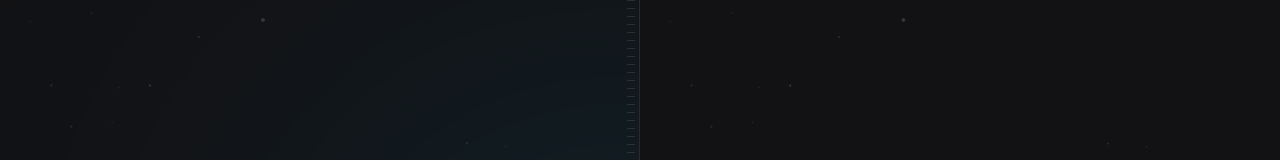
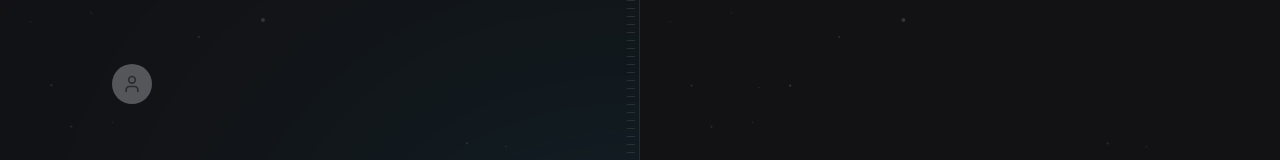
Before and after one commit to edgarrps/spacetime, a Next.js app in the folder web/: page / in a window 1280 px wide. Shown: the top 160 px of the page. Built offline with nearby package versions, Linux system fonts and the light colour scheme; a web font is replaced by a local one.

Commit message:
user button

```diff
--- a/web/package.json
+++ b/web/package.json
@@ -15,6 +15,7 @@
     "autoprefixer": "10.4.14",
     "eslint": "8.40.0",
     "eslint-config-next": "13.4.2",
+    "lucide-react": "^0.233.0",
     "next": "13.4.2",
     "postcss": "8.4.23",
     "react": "18.2.0",
--- a/web/src/app/page.tsx
+++ b/web/src/app/page.tsx
@@ -1,9 +1,16 @@
+import { User } from 'lucide-react'
+
 export default function Home() {
   return (
     <main className="grid min-h-screen grid-cols-2">
       <div className="relative flex flex-col items-start justify-between overflow-hidden border-r border-white/10 bg-[url(../assets/bg-stars.svg)] bg-cover px-28 py-16">
         <div className="absolute right-0 top-1/2 h-[288px] w-[526px] -translate-y-1/2 translate-x-1/2 rounded-full bg-cyan-700 opacity-50 blur-full"></div>
         <div className="absolute bottom-0 right-0 right-1 top-0 w-2 bg-stripes"></div>
+        <a href="" className="flex items-center gap-3 text-left">
+          <div className="flex h-10 w-10 items-center justify-center rounded-full bg-gray-400">
+            <User className="h-5 w-5 text-gray-500" />
+          </div>
+        </a>
       </div>
       <div className="flex flex-col bg-[url(../assets/bg-stars.svg)] bg-cover p-16">
         <div className="flex flex-1 items-center justify-center">
```
Also changed, not shown: 1 other file (tests, documents, lock files or other folders).
